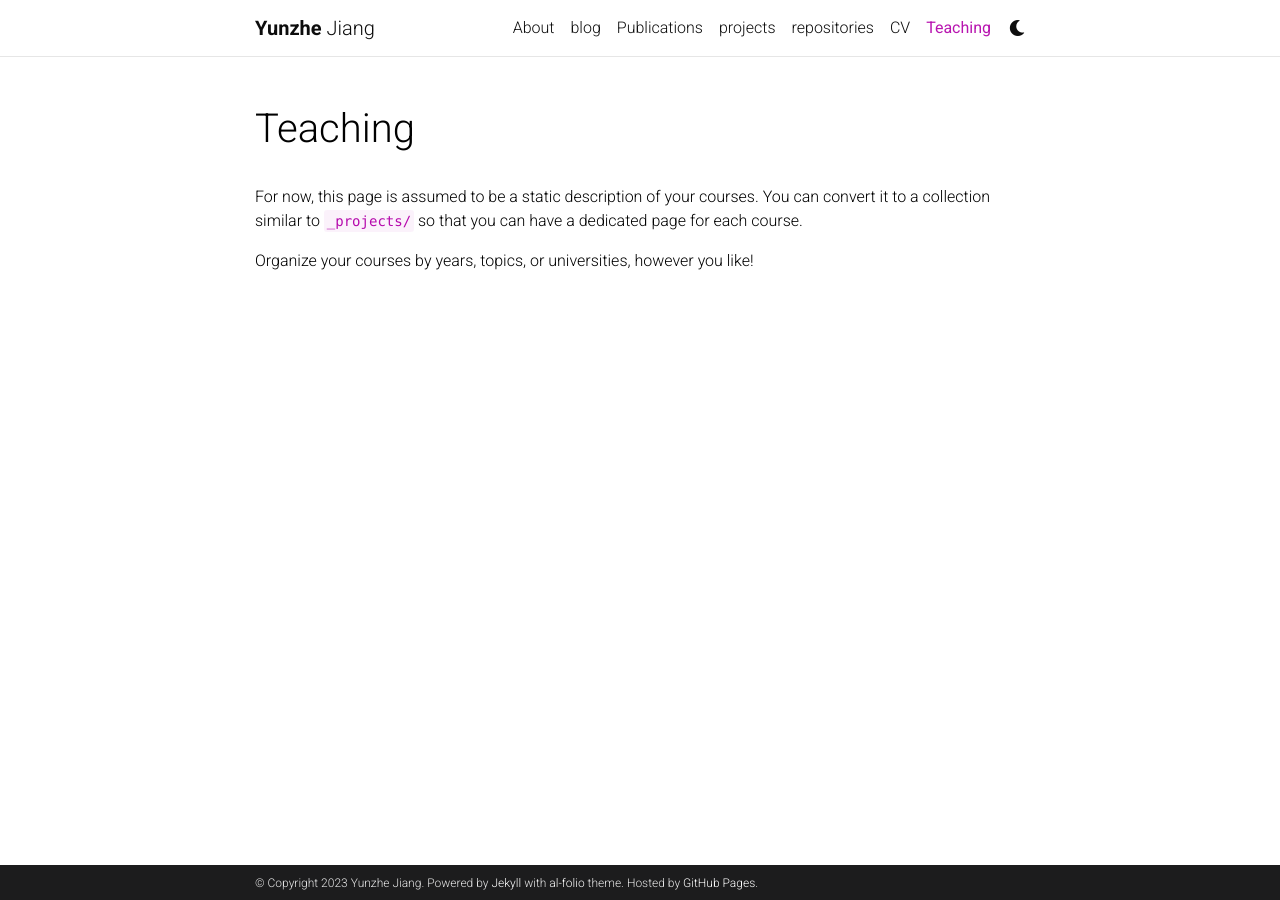
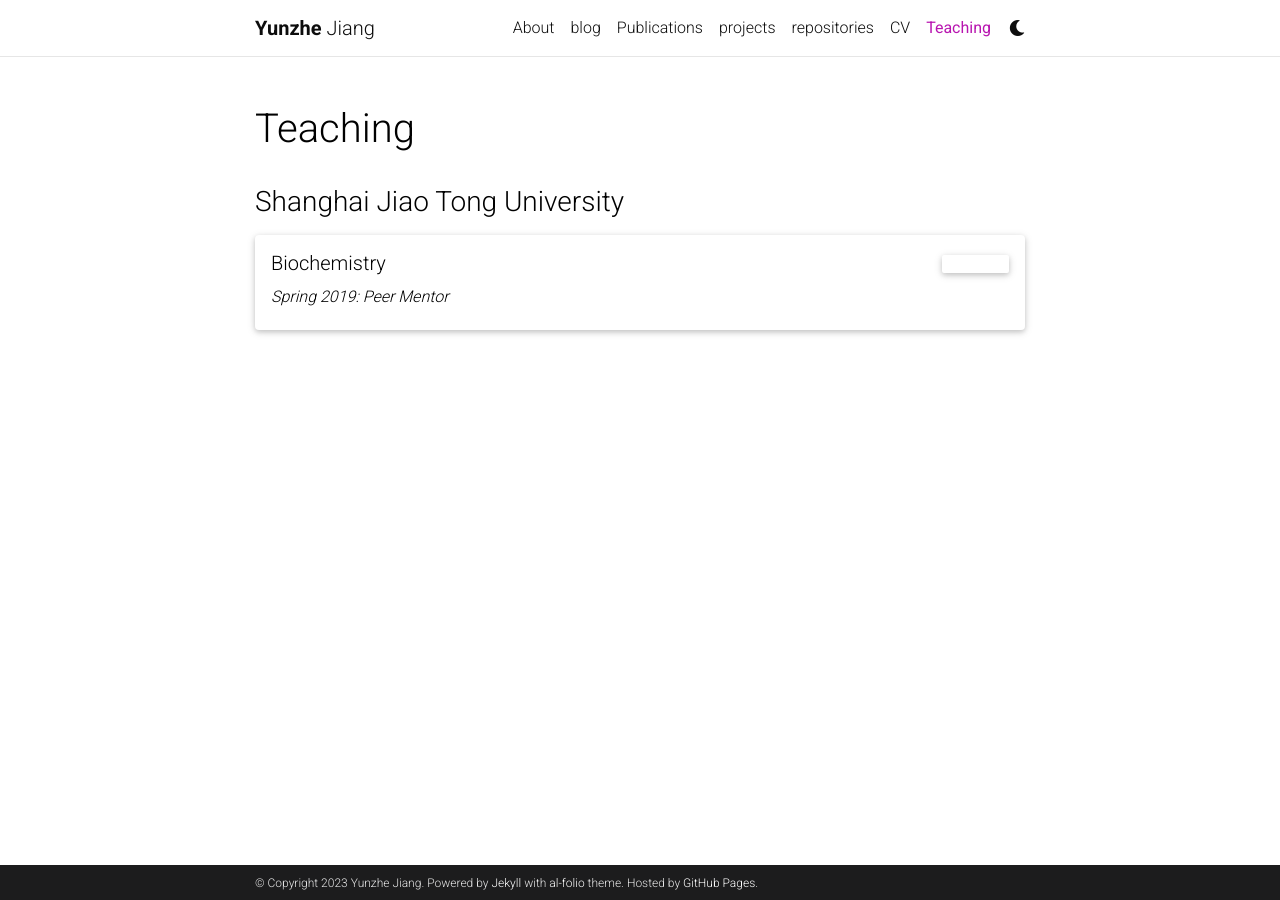
Before and after one commit to yzJiang9/yzJiang9.github.io, a Jekyll site: the page built from _pages/teaching.md, in a window 1280 px wide. Built offline with Jekyll 4.4.1, drawn with Linux system fonts in a browser that asks for light colours; comment, search, counter and statistics services are not loaded; a style sheet for code colours, icons or effects is not loaded.

Commit message:
Update teaching.md

```diff
--- a/_pages/teaching.md
+++ b/_pages/teaching.md
@@ -7,6 +7,20 @@
 nav_order: 5
 ---
 
-For now, this page is assumed to be a static description of your courses. You can convert it to a collection similar to `_projects/` so that you can have a dedicated page for each course.
+<h3 class="mt-4">Shanghai Jiao Tong University</h3>
 
-Organize your courses by years, topics, or universities, however you like!
+<div class="card mt-3">
+  <div class="p-3">
+    <div class="row">
+      <div class="col-sm-10">
+        <h5 class="card-title"><a>Biochemistry</a></h5>
+      </div>
+      <div class="col-sm-2 text-left text-sm-right">
+        <span class="badge">
+            MATH 119
+        </span>
+      </div>
+    </div>
+    <h6 class="mt-2 mt-sm-0"><i>Spring 2019: Peer Mentor</i></h6>
+  </div>
+</div>
```
